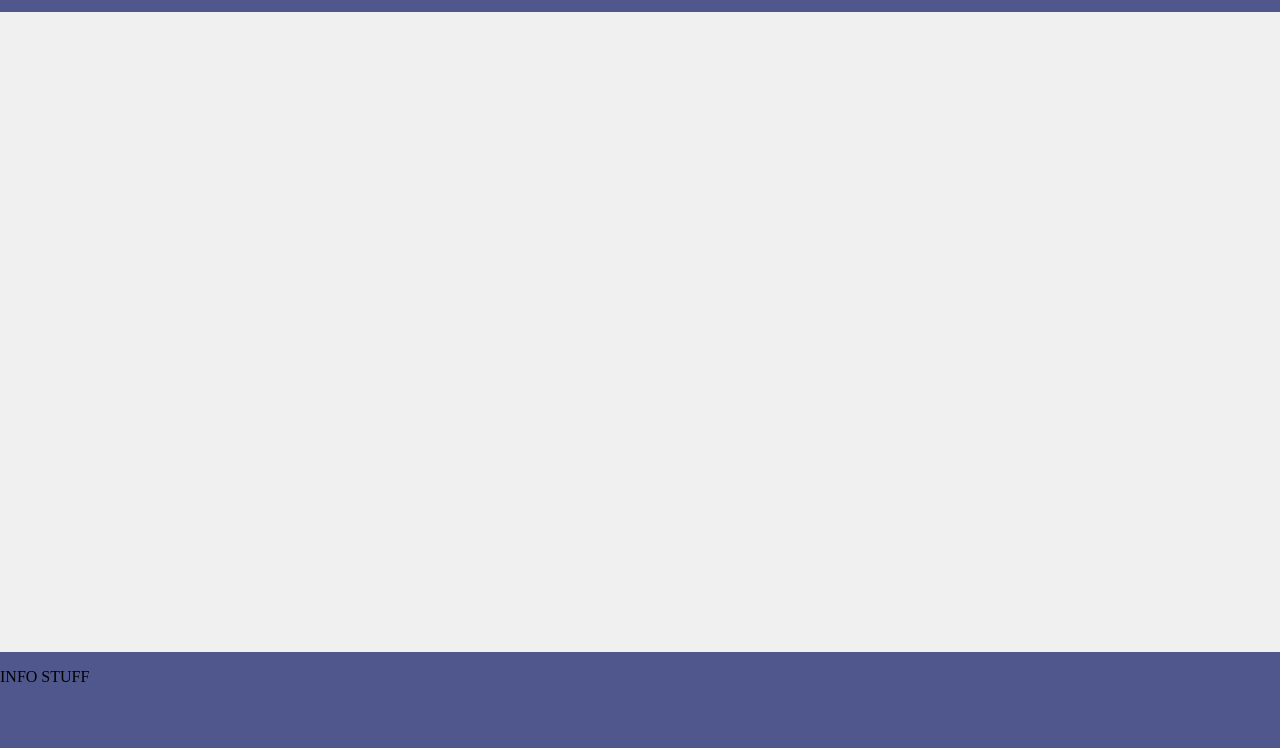
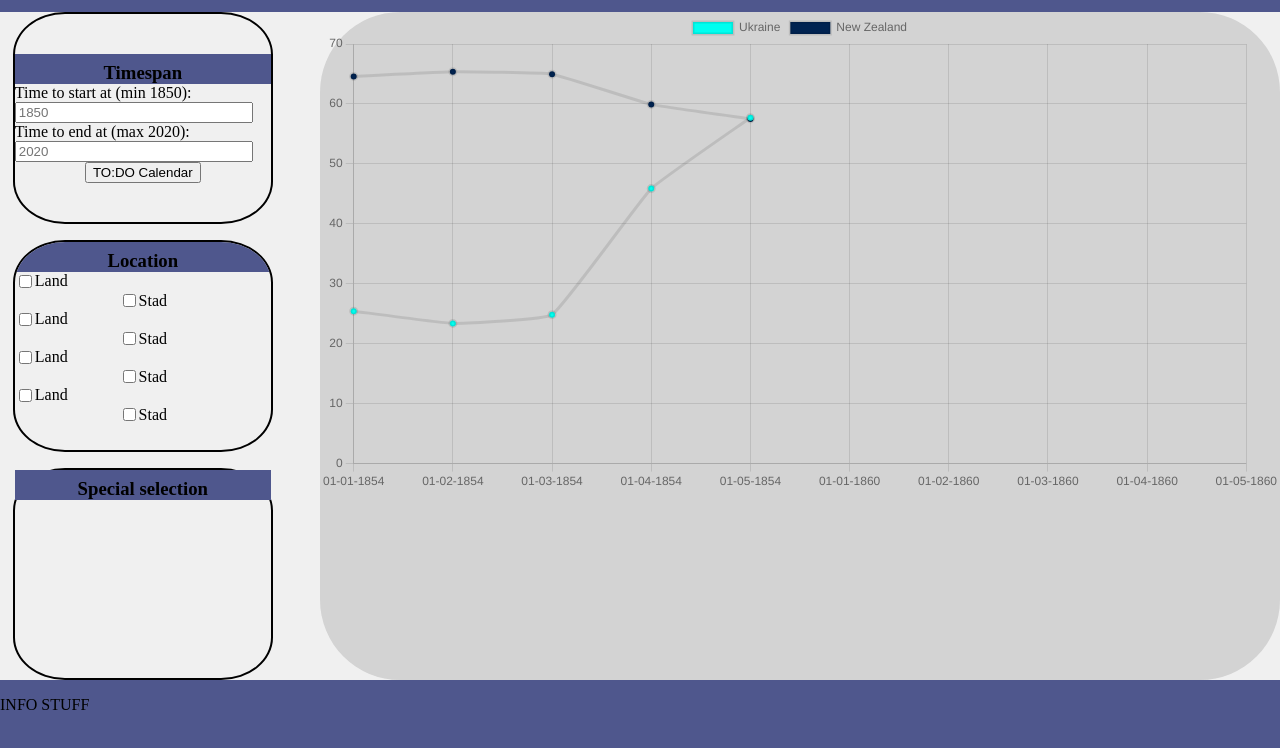
Before and after one commit to faisalwilliam/dashboard, a plain HTML site: page index.html in a window 1280 px wide. Shown: the part 68-816 px from the top of the page. Drawn offline with Linux system fonts and the light colour scheme.

Commit message:
Co-authored-by: Oskar Jonsson <ojonss@users.noreply.github.com> Co-authored-by: dragodror <dragodror@users.noreply.github.com> Co-authored-by: USColt <USColt@users.noreply.github.com>

```diff
--- a/index.html
+++ b/index.html
@@ -1,9 +1,9 @@
 <!DOCTYPE html>
 <html lang="en">
   <head>
-    <meta charset="UTF-8">
-    <meta name="viewport" content="width=device-width, initial-scale=1.0">
-    <link rel="stylesheet" href="style.css">
+    <meta charset="UTF-8" />
+    <meta name="viewport" content="width=device-width, initial-scale=1.0" />
+    <link rel="stylesheet" href="style.css" />
     <title>Document</title>
   </head>
   <body>
@@ -22,46 +22,78 @@
       </nav>
     </header>
 
-
     <main>
       <section class="sortingSection">
-
         <section class="sortingTime">
-
+          <h3 class="sortingHeader">Timespan</h3>
+          <label>
+            Time to start at (min 1850):
+            <input type="number" id="startTime" placeholder="1850" style="width: 18vw;">
+          </label>
+          <label>
+            Time to end at (max 2020):
+            <input type="number" id="endTime" placeholder="2020" style="width: 18vw;">
+          </label>
+          <button url="" alt="Klick to choose begining and end to select what span to take a closer look at">
+            TO:DO Calendar</button>
         </section>
 
         <section class="sortingLocation">
-
+          <h3 class="sortingHeader">Location</h3>
+          <section class="checkLocationBox">
+            <label class="containerLand">
+              <input type="checkbox" />Land
+              <span id=""></span>
+            </label>
+            <label class="containerStad">
+                <input type="checkbox" />Stad
+                <span id=""></span>
+            </label>
+            <label class="containerLand">
+                <input type="checkbox" />Land
+                <span id=""></span>
+              </label>
+              <label class="containerStad">
+                  <input type="checkbox" />Stad
+                  <span id=""></span>
+              </label>
+              <label class="containerLand">
+                <input type="checkbox" />Land
+                <span id=""></span>
+              </label>
+              <label class="containerStad">
+                  <input type="checkbox" />Stad
+                  <span id=""></span>
+              </label>
+              <label class="containerLand">
+                <input type="checkbox" />Land
+                <span id=""></span>
+              </label>
+              <label class="containerStad">
+                  <input type="checkbox" />Stad
+                  <span id=""></span>
+              </label>
+          </section>
         </section>
 
         <section class="sortingType">
-
+          <h3 class="sortingHeader">Special selection</h3>
         </section>
-
       </section>
 
       <section class="chartSection">
-
         <canvas id="chart"></canvas>
-
       </section>
     </main>
 
+    <footer>
+      <p>INFO STUFF</p>
 
-    <footer>
-        <p>
-            INFO STUFF
-        </p>
-
-        <p>
-
-        </p>
-
+      <p></p>
     </footer>
 
     <script src="PapaParse-5.0.2/PapaParse-5.0.2/papaparse.js"></script>
     <script src="chart.js"></script>
     <script src="script.js"></script>
-
   </body>
 </html>
--- a/script.js
+++ b/script.js
@@ -1,26 +1,68 @@
 const ctx = document.getElementById("chart");
+
+//const recordID = [];
+const month = [];
+const day = [];
+const year = [];
+const avgTempFahr = [];
+//const avgTempUncFahr = [];
+const city = [];
+//const countryID = [];
+const country = [];
+//const latitude = [];
+//const longitude = [];
+const date = [];
+var datasets = [];
 
 
 const response = fetch("tmp.csv")
   .then((response) => response.text())
   .then((response) => papaParseJson(response))
-  .then((data) => {
+  .then((response) => {
+    createNewData("Ukraine");
+    createNewData("New Zealand");
+    createChart(datasets);
+});
 
-    console.log(data);
-    //console.log("labels: " + labels);
-  });
 
-function createChart(data){
-      new chart(ctx, {
+
+function createNewData(location){
+    var datas = [];
+    for(let i = 0; i < country.length; i++){
+        if(country[i] == location){
+            data = avgTempFahr[i];
+            /*{
+                label: location,
+                data: avgTempFahr[i],
+                backgroundColor: "#00fff0",
+                borderWidth: 3,
+                tension: 0.1,
+            }*/
+            datas.push(data);
+        }
+    }
+    datasets.push(datas);
+}
+
+
+
+function createChart(input){
+      new Chart(ctx, {
       type: "line",
       data: {
-        labels: labels,
-        datasets: [
+        labels: date,
+        datasets: [ //Make funktion to create this instead
           {
-            label: "Temp",
-            data: data,
+            label: "Ukraine",
+            data: input[0],
             backgroundColor: "#00fff0",
-            borderColor: "#00fff0",
+            borderWidth: 3,
+            tension: 0.1,
+          },
+          {
+            label: "New Zealand",
+            data: input[1],
+            backgroundColor: "#002351",
             borderWidth: 3,
             tension: 0.1,
           },
@@ -37,16 +79,28 @@ function createChart(data){
 }
 
 function papaParseJson(tmpCsvData){
-
     Papa.parse(tmpCsvData, {
-    header: true,
-    complete: function(results) {
-        console.log(results.data);
-    },
+        header: true,
+        complete: function(results) {
+            //console.log("Finished:", results.data);
+            for (let i = 0; i < results.data.length; i++){
+                //Kanske kan bli fel eftersom month inte är header
+                //recordID.push(results.data[i].record_id)
+                month.push(results.data[i].month)
+                day.push(results.data[i].day)
+                year.push(results.data[i].year)
+                date.push(results.data[i].day + "-" + results.data[i].month + "-" + results.data[i].year)
+                avgTempFahr.push(results.data[i].AverageTemperatureFahr)
+                //avgTempUncFahr.push(results.data[i].AverageTemperatureUncertaintyFahr)
+                city.push(results.data[i].City)
+                //countryID.push(results.data[i].country_id)
+                country.push(results.data[i].Country)
+                //latitude.push(results.data[i].Latitude)
+                //longitude.push(results.data[i].Longitude)
+            }
+        }
     });
 }
-
-
 
 
 /*
--- a/style.css
+++ b/style.css
@@ -6,6 +6,9 @@
     --accent-color-secondary: #adadff;
     --text-color-dark: #000000;
     --text-color-light: #ffffff;
+    --section-sorting-height: 26vh;
+    --section-sorting-width: 20vw;
+    --section-sorting-border-radius: 20%;
 }
 
 /*GENERAL*/
@@ -57,32 +60,81 @@ header li{
 
 main{
     display: flex;
-    display: row;
+    flex-direction: row;
     justify-content: space-between;
-
     min-height: 80vh;
     background-color: var(--background-color);
 
 }
 
 .sortingSection{
-
+    display:flex;
+    flex-direction: column;
+    gap:2vh;
+    width: 20vw;
+    padding-left: 1vw;
 }
 
+
+
 .sortingTime{
-
+    display: flex;
+    justify-content: center;
+    align-items: center;
+    flex-direction: column;
+    width: var(--section-sorting-width);
+    border: 2px solid black;
+    border-radius: var(--section-sorting-border-radius);
+    height: var(--section-sorting-height);
 }
 
 .sortingLocation{
-
+    overflow-y: scroll;
+    scrollbar-width: thin;
+    width: var(--section-sorting-width);
+    border: 2px solid black;
+    border-radius: var(--section-sorting-border-radius);
+    height: var(--section-sorting-height);
 }
 
 .sortingType{
+    width: var(--section-sorting-width);
+    border: 2px solid black;
+    border-radius: var(--section-sorting-border-radius);
+    height: var(--section-sorting-height);
+}
 
+.sortingHeader{
+    display:flex;
+    justify-content: center;
+    align-items: center;
+    padding-top: 1vh;
+    background-color: var(--accent-color-main);
+    margin: 0;
+    width: 100%;
+}
+
+.checkLocationBox{
+    display:flex;
+    flex-direction: column;
+    margin: 0;
+}
+
+.containerLand{
+    display:flex;
+}
+
+.containerStad{
+    display:flex;
+    justify-content: center;
+    align-items: center;
 }
 
 .chartSection{
-
+    background-color: lightgray;
+    border-radius: 5em;
+    width:75vw;
+    height: auto;
 }
 
 /*FOOTER*/
```
Also changed, not shown: tmp.csv (line endings or trailing spaces), tmp.json (deleted). Lines whose indentation alone changed are shown as unchanged.
